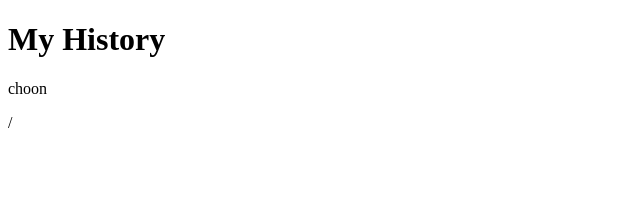
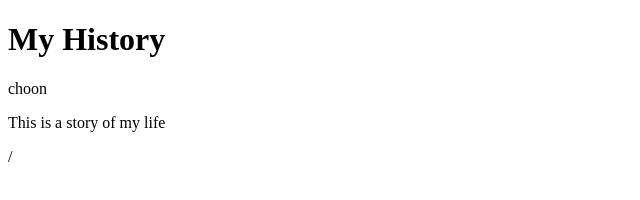
Before and after one commit to choonrai/choonrai.github.io, a plain HTML site: page index.html in a window 1280 px wide. Shown: the whole page, without its empty margins (0-640 px from the left). Drawn offline with Linux system fonts and the light colour scheme.

Commit message:
sub title

```diff
--- a/index.html
+++ b/index.html
@@ -4,6 +4,7 @@
 
         <h1>My History</h1>
         <p>choon</p>
+        <p>This is a story of my life</p>
 
     </body>
 </html>/
```
